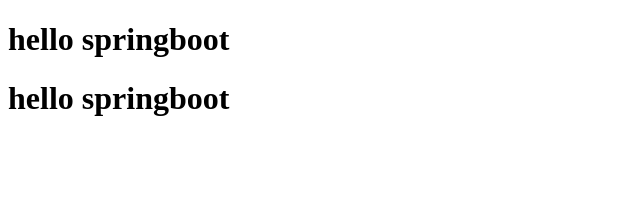
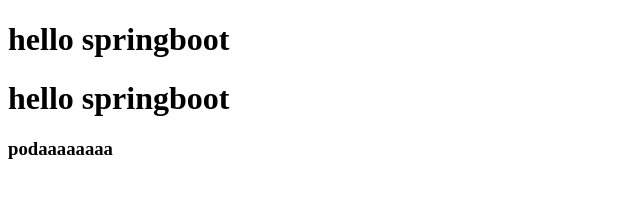
Before and after one commit to Siva1204Tharsh/ReactWithSpringboot01, a plain HTML site: page index.html in a window 1280 px wide. Shown: the whole page, without its empty margins (0-640 px from the left). Drawn offline with Linux system fonts and the light colour scheme.

Commit message:
feat : added some backend code

```diff
--- a/index.html
+++ b/index.html
@@ -8,5 +8,6 @@
 </head>
 <body>
     <h1>hello springboot </h1>
+    <h3>podaaaaaaaa</h3>
 </body>
 </html>
```
